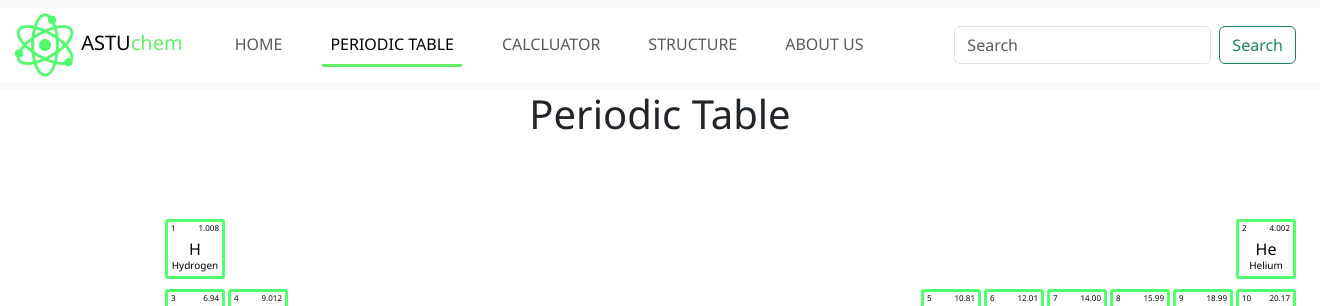
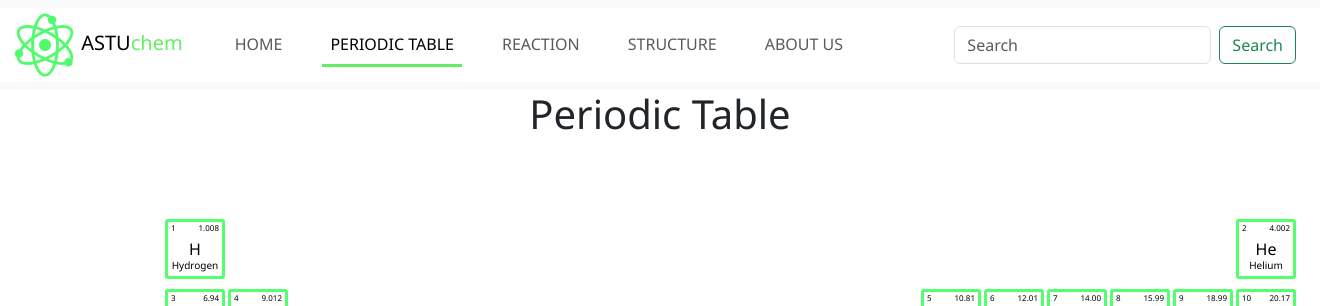
Before and after one commit to Fikir-Yared/chemoX, a Flask app: page /periodic_stable in a window 1320 px wide. Shown: the top 306 px of the page. Run offline with Flask 3, Linux system fonts and the light colour scheme.

Commit message:
Update periodic_table.html

```diff
--- a/templates/periodic_table.html
+++ b/templates/periodic_table.html
@@ -33,7 +33,7 @@
               >
             </li>
             <li class="nav-item mx-lg-3">
-              <a class="nav-link" aria-current="page" href="#">CALCLUATOR</a>
+              <a class="nav-link" aria-current="page" href="/calc">REACTION</a>
             </li>
             <li class="nav-item mx-lg-3">
               <a class="nav-link" aria-current="page" href="{{ url_for('structure') }}">STRUCTURE</a>
```
